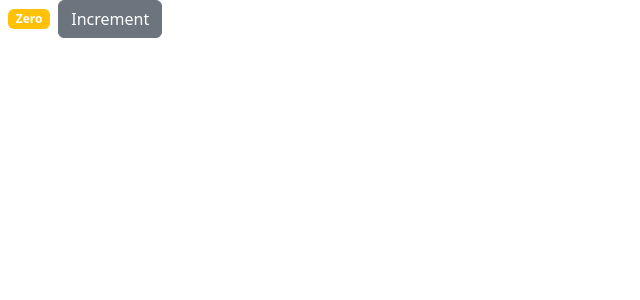
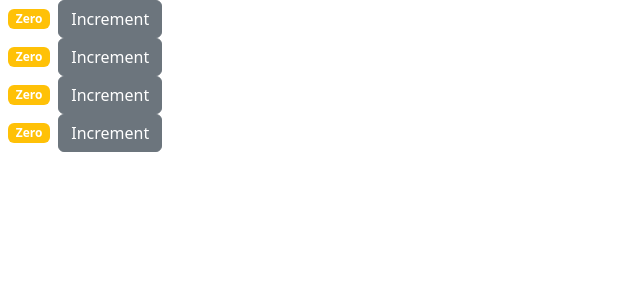
Before and after one commit to zebasp/reactsimpleshoppingcart, a React (Create React App) app: page / in a window 1280 px wide. Shown: the top 300 px of the page, without its empty margins (0-640 px from the left). Built offline with nearby package versions, Linux system fonts and the light colour scheme.

Commit message:
11-composing-components - new Counters component added

```diff
--- a/src/components/counter.jsx
+++ b/src/components/counter.jsx
@@ -12,7 +12,7 @@
 
   render() {
     return (
-      <React.Fragment>
+      <div>
         <span className={this.getBadgeClasses()}>{this.formatCount()}</span>
         <button
           onClick={() => this.handleIncrement({ id: 1 })}
@@ -20,7 +20,7 @@
         >
           Increment
         </button>
-      </React.Fragment>
+      </div>
     );
   }
 
--- /dev/null
+++ b/src/components/counters.jsx
@@ -0,0 +1,22 @@
+import React, { Component } from "react";
+import Counter from "./counter";
+
+class Counters extends Component {
+  state = {
+    counters: [
+      { id: 1, value: 0 },
+      { id: 2, value: 0 },
+      { id: 3, value: 0 },
+      { id: 4, value: 0 },
+    ],
+  };
+  render() {
+    return (
+      <React.Fragment>
+        {this.state.counters.map( counter => <Counter key={counter.id}/>)}
+      </React.Fragment>
+    );
+  }
+}
+
+export default Counters;
--- a/src/index.js
+++ b/src/index.js
@@ -4,13 +4,11 @@
 import App from './App';
 import reportWebVitals from './reportWebVitals';
 import 'bootstrap/dist/css/bootstrap.css';
-import Counter from './components/counter';
+import Counters from './components/counters';
 
 const root = ReactDOM.createRoot(document.getElementById('root'));
 root.render(
-  <React.StrictMode>
-    <Counter />
-  </React.StrictMode>
+    <Counters/>
 );
 
 // If you want to start measuring performance in your app, pass a function
```
